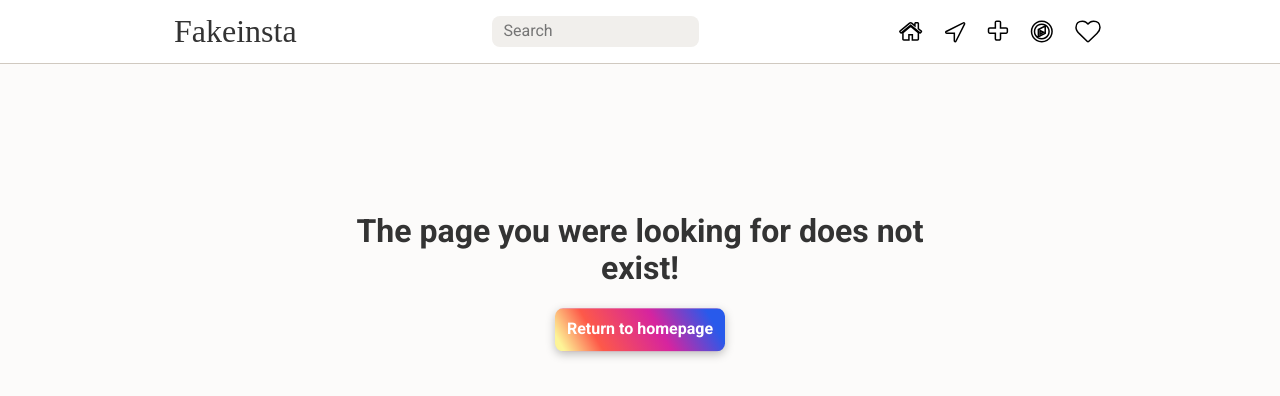
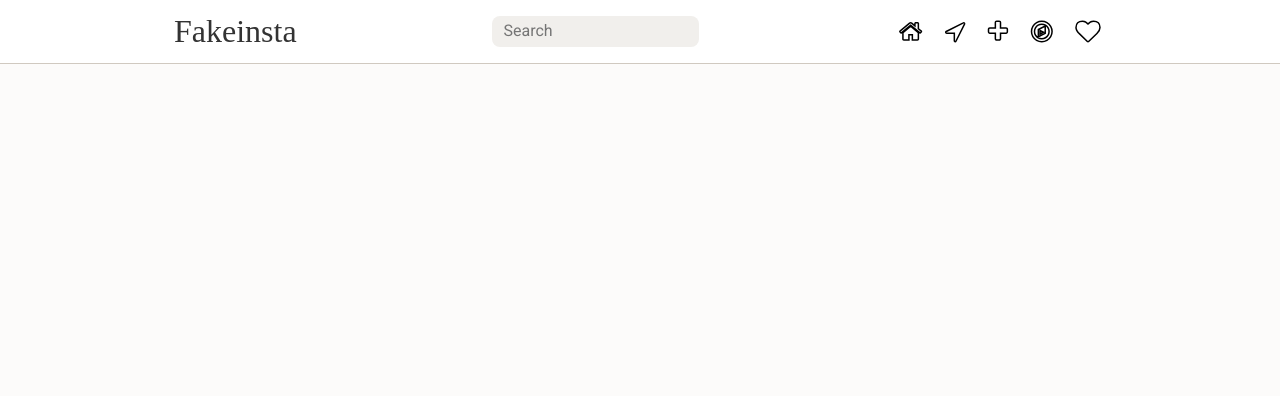
Before and after one commit to milosz7/instagram-clone, a React (Create React App) app: page /post/1 in a window 1280 px wide. Shown: the top 396 px of the page. Built offline with nearby package versions, Linux system fonts and the light colour scheme; a web font is replaced by a local one.

Commit message:
Add PostPage component and its route (bugged)

```diff
--- a/src/App.tsx
+++ b/src/App.tsx
@@ -8,6 +8,7 @@ import Add from './components/pages/Add/Add';
 import PostModal from './components/views/PostModal/PostModal';
 import Messages from './components/pages/Messages/Messages';
 import NotFound from './components/pages/NotFound/NotFound';
+import PostPage from './components/pages/PostPage/PostPage';
 
 function App() {
 
@@ -23,7 +24,7 @@ function App() {
           <Route path='favorites' element={<Favorites />} />
           <Route path='discover' element={<Discover />} />
           <Route path='add' element={<Add />} />
-          <Route path='post/:id' element={<NotFound />}></Route>
+          <Route path='post/:id' element={<PostPage />}></Route>
           <Route path='messages' element={<Messages />} />
           <Route path='*' element={<NotFound />} />
         </Routes>
--- /dev/null
+++ b/src/components/pages/PostPage/PostPage.tsx
@@ -0,0 +1,20 @@
+import { useParams } from 'react-router';
+import { useAppSelector } from '../../../redux/hooks';
+import { getPostById } from '../../../redux/slices/postsSlice';
+import PostExpanded from '../../views/PostExpanded/PostExpanded';
+import { getAllPosts } from '../../../redux/slices/postsSlice';
+
+const PostPage = () => {
+  const { id } = useParams();
+  const allPosts = useAppSelector(getAllPosts)
+  const postData = useAppSelector((state) => getPostById(state, id));
+
+  console.log(postData, allPosts, id);
+
+  if (!postData) return null;
+  return (
+    <PostExpanded {...postData} />
+  )
+};
+
+export default PostPage;
```
